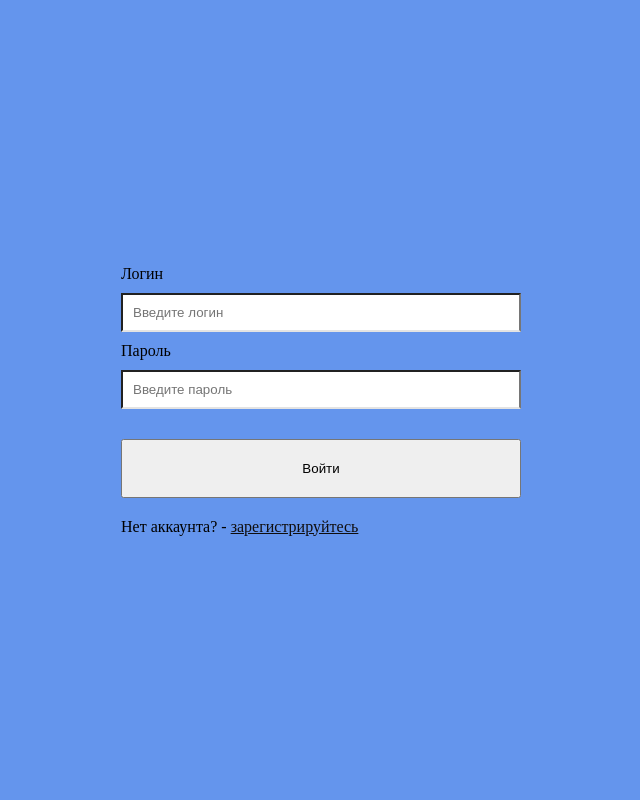
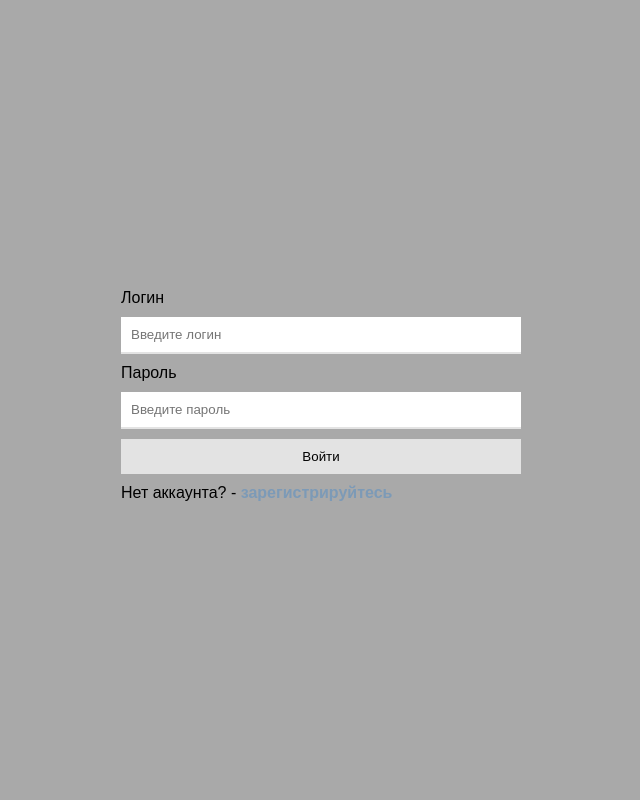
Before and after one commit to Aleksey08kk/Basic-web, a PHP site: page / in a window 1280 px wide. Shown: the whole page, without its empty margins (319-959 px from the left). Run offline with PHP 8.4, Linux system fonts and the light colour scheme.

```diff
--- a/index.css
+++ b/index.css
@@ -1,41 +1,57 @@
-*{
+* {
     margin: 0;
     padding: 0;
     box-sizing: border-box;
 }
 
-body{
+body {
     height: 100vh;
     display: flex;
     align-items: center;
     justify-content: center;
-    background-color: cornflowerblue;
+    font-family: Montserrat, sans-serif;
+    background-color: darkgray;
 }
 
-form{
+a {
+    color: #7c9ab7;
+    font-weight: bold;
+    text-decoration: none;
+}
+
+p {
+    margin: 10px 0;
+}
+
+form {
     display: flex;
     flex-direction: column;
     width: 400px;
 }
 
-input{
+input {
     margin: 10px 0;
     padding: 10px;
+    border: unset;
     border-bottom: 2px solid #e3e3e3;
     outline: none;
 }
 
-button{
-    margin: 20px 0;
-    padding: 20px;
+button {
+    padding: 10px;
+    background: #e3e3e3;
+    border: unset;
     cursor: pointer;
 }
-a{
-    color: #100e0e;
-}
-.msg{
+
+.msg {
     border: 2px solid #ffa908;
     border-radius: 3px;
     padding: 10px;
     text-align: center;
+    font-weight: bold;
 }
+
+.logout {
+    color: #b7625c;
+}
```
Also changed, not shown: register.php (+9 -4 lines), uploads/1675423885s-l400.jpg (added), 2 other files.
